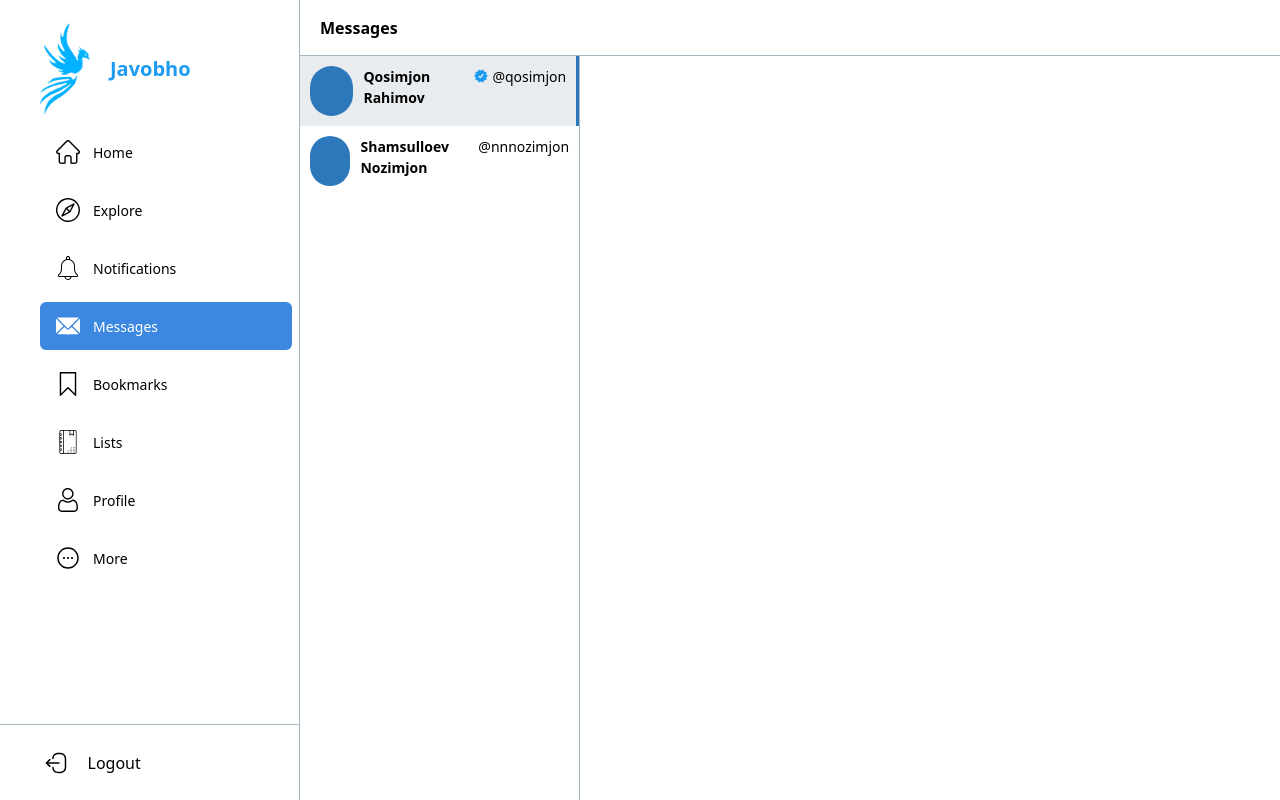
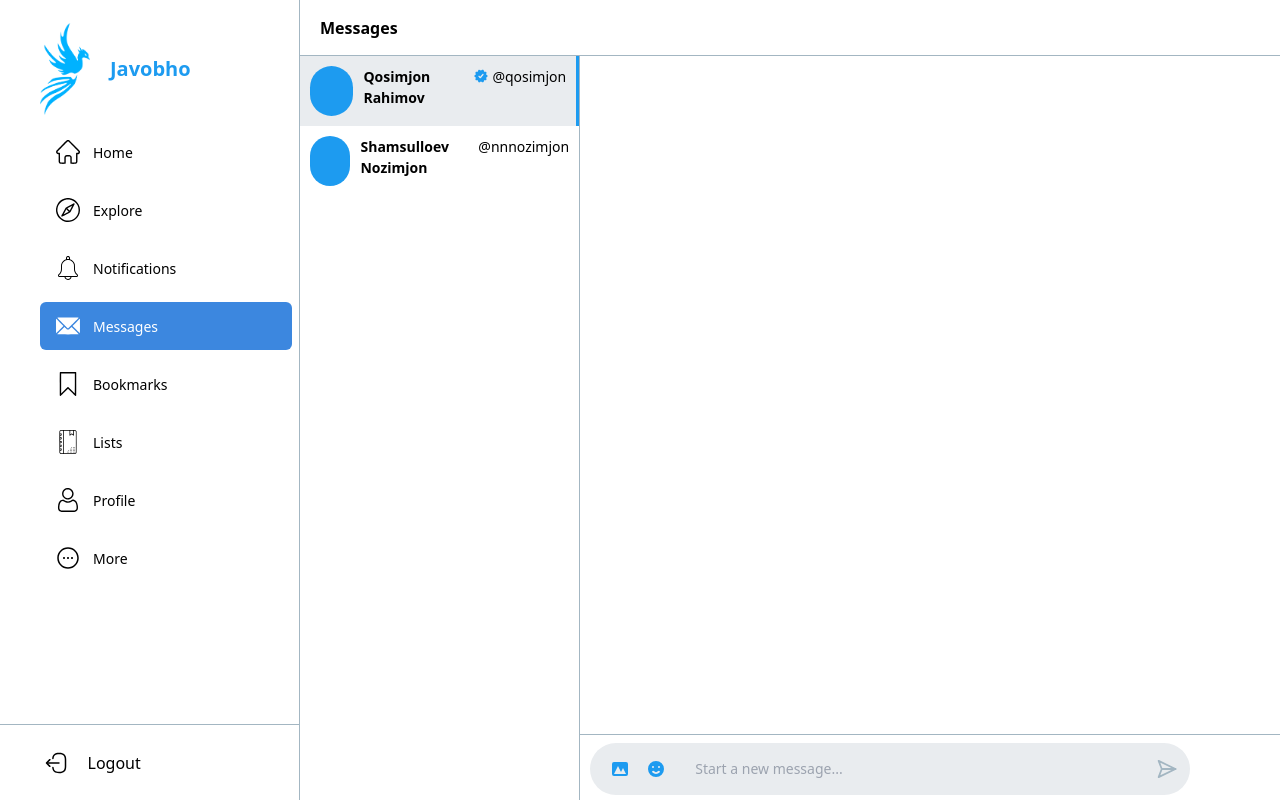
Before and after one commit to nnnozimjon/JavobhoVersion, a Next.js app: page /messages in a window 1280 px wide. Built offline with nearby package versions, Linux system fonts and the light colour scheme.

Commit message:
feat: send message compoenent

```diff
--- a/src/components/icon/interface.d.ts
+++ b/src/components/icon/interface.d.ts
@@ -18,6 +18,7 @@ declare namespace IIcon {
     verified: React.ReactNode
     ask: React.ReactNode
     post: React.ReactNode
+    emoji: React.ReactNode
     answer: React.ReactNode
     eye: React.ReactNode
     eyeSlash: React.ReactNode
--- a/src/components/icon/svg-list.tsx
+++ b/src/components/icon/svg-list.tsx
@@ -2067,74 +2067,17 @@ l-6 139 -125 -130 c-188 -194 -333 -377 -423 -533 -61 -106 -133 -389 -187
   post: (
     <>
       <svg
-        viewBox="0 0 512.000000 512.000000"
-        preserveAspectRatio="xMidYMid meet"
-      >
-        <g
-          transform="translate(0.000000,512.000000) scale(0.100000,-0.100000)"
-          fill="#000000"
-          stroke="none"
-        >
-          <path
-            d="M560 4779 c-55 -25 -105 -71 -133 -124 l-22 -40 -3 -1884 c-3 -2077
--6 -1945 59 -2025 18 -21 55 -49 83 -62 l51 -24 1448 0 1448 0 92 -93 c145
--147 270 -201 467 -201 122 0 200 18 305 70 244 119 389 383 357 649 -20 159
--70 270 -174 381 -70 74 -156 133 -239 164 l-59 22 0 1491 c0 1101 -3 1500
--12 1528 -15 51 -69 114 -122 142 l-41 22 -1730 2 c-1723 3 -1730 3 -1775 -18z
-m3489 -165 l31 -26 0 -1473 0 -1472 -78 -7 c-161 -14 -327 -97 -437 -219 -63
--69 -126 -189 -150 -282 -19 -74 -19 -233 -1 -303 l13 -52 -1407 0 -1407 0
--24 26 -24 26 -3 1864 c-2 2031 -6 1911 51 1934 12 5 757 9 1714 9 l1691 1 31
--26z m163 -3164 c77 -24 169 -81 220 -138 97 -108 144 -286 114 -430 -66 -317
--415 -492 -703 -351 -256 124 -356 419 -229 679 56 117 184 219 312 249 73 17
-217 13 286 -9z"
-          />
-          <path
-            d="M2193 4331 c-79 -49 -32 -166 62 -152 36 5 65 41 65 82 0 29 -7 43
--31 63 -36 31 -54 32 -96 7z"
-          />
-          <path
-            d="M976 4319 c-35 -28 -36 -80 -1 -115 l25 -25 421 3 421 3 19 24 c26
-32 24 77 -6 106 l-24 25 -414 0 c-404 0 -415 -1 -441 -21z"
-          />
-          <path
-            d="M1026 3865 c-57 -20 -108 -66 -138 -125 l-28 -52 0 -977 0 -976 24
--50 c25 -55 79 -108 135 -134 33 -14 155 -16 1306 -16 l1270 0 51 27 c29 15
-66 44 83 65 64 78 62 31 59 1099 l-3 969 -22 40 c-28 53 -78 99 -133 124 -44
-20 -59 21 -1305 20 -1046 0 -1267 -2 -1299 -14z m2555 -155 c49 -27 49 -20 49
--747 l0 -678 -268 268 c-196 195 -274 267 -291 267 -13 0 -164 -61 -337 -135
--173 -74 -318 -135 -321 -135 -4 0 -111 104 -238 230 -191 190 -237 230 -260
-230 -15 0 -217 -81 -449 -181 -231 -100 -427 -183 -433 -186 -10 -4 -13 101
--13 507 l0 512 29 29 29 29 1242 0 c832 0 1248 -3 1261 -10z m-924 -1620 c58
-0 101 50 88 102 -4 13 -53 71 -110 128 l-103 103 251 109 c138 59 255 108 259
-108 5 0 139 -129 299 -287 l289 -286 0 -153 0 -154 -29 -32 -29 -33 -1219 -3
-c-670 -1 -1232 0 -1249 3 -18 3 -44 17 -58 32 l-26 26 0 356 1 356 432 186
-432 186 375 -374 c263 -261 382 -373 397 -373z"
-          />
-          <path
-            d="M2631 3539 c-243 -46 -288 -376 -66 -484 106 -52 221 -30 301 57 166
-181 6 472 -235 427z m122 -190 c25 -31 31 -65 17 -100 -17 -40 -50 -61 -97
--61 -49 0 -93 46 -93 96 0 40 39 93 73 98 34 6 80 -10 100 -33z"
-          />
-          <path
-            d="M984 1228 c-47 -22 -57 -91 -19 -132 52 -56 145 -15 145 64 0 29 -53
-80 -82 79 -13 0 -33 -5 -44 -11z"
-          />
-          <path
-            d="M1315 1217 c-57 -48 -20 -147 55 -147 74 0 109 92 55 145 -31 32 -75
-32 -110 2z"
-          />
-          <path
-            d="M1673 1228 c-12 -6 -27 -23 -33 -39 -36 -87 68 -159 134 -93 69 69
--12 175 -101 132z"
-          />
-          <path
-            d="M4024 1355 c-16 -7 -91 -75 -166 -152 -120 -121 -138 -144 -138 -172
-0 -42 38 -81 81 -81 25 0 45 14 105 72 l74 71 0 -222 c0 -126 4 -230 10 -241
-13 -24 65 -41 93 -31 49 19 52 30 57 265 l5 221 71 -67 c55 -53 77 -68 101
--68 40 0 73 36 73 81 0 31 -14 48 -147 180 -82 81 -157 149 -169 151 -12 3
--34 0 -50 -7z"
-          />
-        </g>
+        aria-hidden="true"
+        className="w-6 h-6"
+        fill="currentColor"
+        viewBox="0 0 20 20"
+        xmlns="http://www.w3.org/2000/svg"
+      >
+        <path
+          fill-rule="evenodd"
+          d="M4 3a2 2 0 00-2 2v10a2 2 0 002 2h12a2 2 0 002-2V5a2 2 0 00-2-2H4zm12 12H4l4-8 3 6 2-4 3 6z"
+          clip-rule="evenodd"
+        ></path>
       </svg>
     </>
   ),
@@ -2175,6 +2118,23 @@ c-1211 -1 -1853 1 -1890 8 -120 22 -227 104 -277 213 l-29 62 0 1760 0 1760
       </svg>
     </>
   ),
+  emoji: (
+    <>
+      <svg
+        aria-hidden="true"
+        className="w-6 h-6"
+        fill="currentColor"
+        viewBox="0 0 20 20"
+        xmlns="http://www.w3.org/2000/svg"
+      >
+        <path
+          fill-rule="evenodd"
+          d="M10 18a8 8 0 100-16 8 8 0 000 16zM7 9a1 1 0 100-2 1 1 0 000 2zm7-1a1 1 0 11-2 0 1 1 0 012 0zm-.464 5.535a1 1 0 10-1.415-1.414 3 3 0 01-4.242 0 1 1 0 00-1.415 1.414 5 5 0 007.072 0z"
+          clip-rule="evenodd"
+        ></path>
+      </svg>
+    </>
+  ),
 }
 
 export default list
--- a/src/pages/messages/index.tsx
+++ b/src/pages/messages/index.tsx
@@ -41,6 +41,7 @@ const friendsList = [
 
 const Messages = () => {
   const [selectedFriend, setSelectedFriend] = React.useState<number>(0)
+  const [text, setText] = React.useState<string>('')
 
   useEffect(() => {
     setSelectedFriend(friendsList.length > 0 ? friendsList[0]?.id : 0)
@@ -48,8 +49,8 @@ const Messages = () => {
 
   console.log(selectedFriend)
   return (
-    <div className="h-full flex">
-      <div className="border-r border-invisible h-full w-[40%]">
+    <div className="h-full flex overflow-hidden">
+      <div className="border-r border-invisible h-full w-[40%] overflow-y-scroll scrollbar-hide">
         {friendsList.length > 0 ? (
           friendsList.map((friend: any, i: number) => (
             <MessageProfile
@@ -63,7 +64,45 @@ const Messages = () => {
           <h1>Welcome to Inbox</h1>
         )}
       </div>
-      <div className="h-full w-full"></div>
+      <div className="h-full w-full flex flex-col overflow-y-scroll scrollbar-hide">
+        <div className="h-[calc(100%_-_65px)] border-b border-invisible"></div>
+        <div className="absolute bottom-0">
+          <div className="flex items-center px-3 py-2 rounded-[30px] bg-silver w-[600px] mb-[5px] ml-[10px]">
+            <button
+              type="button"
+              className="inline-flex justify-center p-2 text-main font-medium rounded-full cursor-pointer hover:bg-[#54cae785] duration-300"
+            >
+              <Icon name="post" size={20} />
+              <span className="sr-only">Upload image</span>
+            </button>
+            <button
+              type="button"
+              className={`p-2 text-main rounded-full cursor-pointer hover:bg-[#54cae785]`}
+            >
+              <Icon name="emoji" size={20} />
+              <span className="sr-only">Add emoji</span>
+            </button>
+            <textarea
+              onChange={e => setText(e.target.value)}
+              id="chat"
+              rows={1}
+              className={`block mx-4 p-[5px] w-full text-sm text-main font-medium outline-none placeholder:font-normal bg-transparent resize-none`}
+              placeholder="Start a new message..."
+            />
+            <button
+              type="submit"
+              className={`inline-flex justify-center ${
+                text.length > 0 ? 'text-main' : 'text-invisible'
+              } rounded-full ${
+                text.length > 0 ? 'cursor-pointer' : 'cursor-default'
+              }`}
+            >
+              <Icon name="publish" size={30} />
+              <span className="sr-only">Send message</span>
+            </button>
+          </div>
+        </div>
+      </div>
     </div>
   )
 }
--- a/tailwind.config.js
+++ b/tailwind.config.js
@@ -4,7 +4,7 @@ module.exports = {
   darkMode: ['class', '[data-mode="dark"]'],
   theme: {
     colors: {
-      main: '#2C78BA',
+      main: 'rgb(29, 155, 240)',
       white: '#FFFFFF',
       black: '#000000',
       darkblue: '#3C87DF',
```
